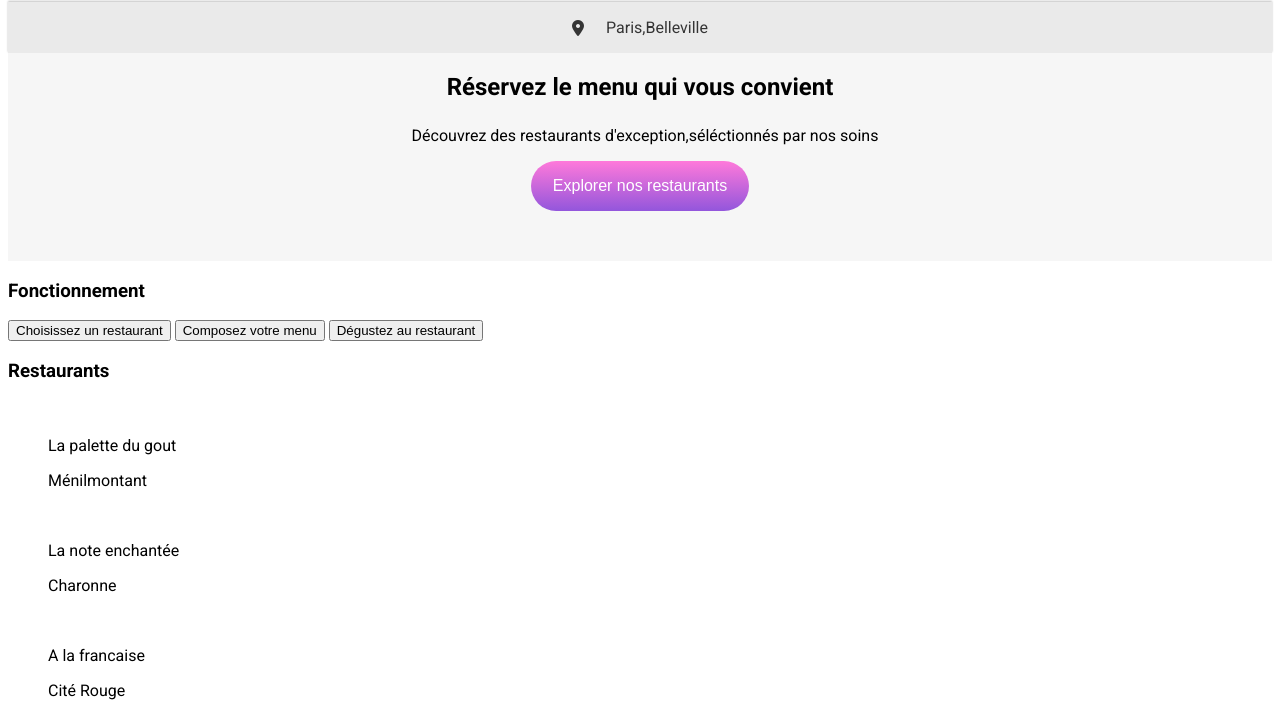
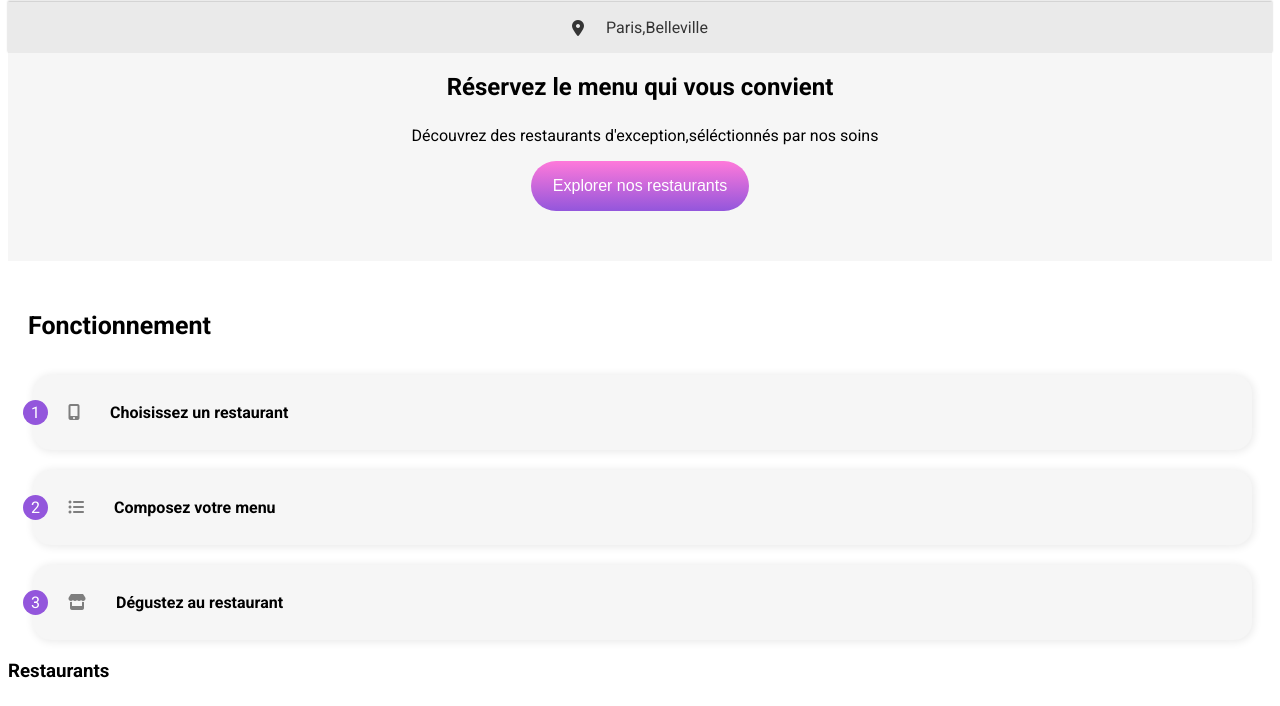
Before and after one commit to AbdelRG/AbdelrahimGourari_3_29102021, a website: page index.html in a window 1280 px wide. Shown: the part 94-800 px from the top of the page. Drawn offline with Linux system fonts and the light colour scheme.

Commit message:
fonctionnement list

```diff
--- a/index.html
+++ b/index.html
@@ -37,15 +37,21 @@
     <section class="restaurants">
       <div class="fonctionnementList">
         <h3 class="fonctionnementList__title">Fonctionnement</h3>
-        <button class="fonctionnementList__button">
-          <i></i> Choisissez un restaurant
-        </button>
-        <button class="fonctionnementList__button">
-          <i></i> Composez votre menu
-        </button>
-        <button class="fonctionnementList__button">
-          <i></i> Dégustez au restaurant
-        </button>
+        <div class="fonctionnementList__element">
+          <div class="fonctionnementList__elementNumber">1</div>
+          <i class="fas fa-mobile-alt"></i>
+          <p class="fonctionnementList__elementP">Choisissez un restaurant</p>
+        </div>
+        <div class="fonctionnementList__element">
+          <div class="fonctionnementList__elementNumber">2</div>
+          <i class="fas fa-list-ul"></i>
+          <p class="fonctionnementList__elementP">Composez votre menu</p>
+        </div>
+        <div class="fonctionnementList__element">
+          <div class="fonctionnementList__elementNumber">3</div>
+          <i class="fas fa-store"></i>
+          <p class="fonctionnementList__elementP">Dégustez au restaurant</p>
+        </div>
       </div>
 
       <h3 class="restaurantList__title">Restaurants</h3>
--- /dev/null
+++ b/sources/sass/composants/_fonctionnementList.scss
@@ -0,0 +1,48 @@
+.fonctionnementList__title {
+  margin-left: 20px;
+  font-size: 25px;
+  margin-top: 50px;
+  margin-bottom: 35px;
+}
+
+.fonctionnementList__element {
+  display: flex;
+  box-shadow: 1px 1px 8px 1px $darkGrey;
+  background-color: $grey;
+  min-height: 75px;
+  align-items: center;
+  margin-bottom: 20px;
+  border-radius: 18px 18px 18px 18px;
+  min-width: 325px;
+  margin-right: 20px;
+  margin-left: 25px;
+
+  .fonctionnementList__elementNumber {
+    display: flex;
+    border-radius: 50%;
+    min-height: 25px;
+    min-width: 25px;
+    color: $white;
+    background-color: $colour-primary;
+    align-items: center;
+    justify-content: center;
+    margin-right: 20px;
+    margin-left: -10px;
+  }
+  //icon
+  .fa-mobile-alt {
+    color: $iconGrey;
+    margin-right: 30px;
+  }
+  .fa-list-ul {
+    color: $iconGrey;
+    margin-right: 30px;
+  }
+  .fa-store {
+    color: $iconGrey;
+    margin-right: 30px;
+  }
+  .fonctionnementList__elementP {
+    font-weight: bold;
+  }
+}
--- a/sources/sass/main.scss
+++ b/sources/sass/main.scss
@@ -3,3 +3,4 @@
 @import "./composants/restaurantSearch";
 @import "./base/typography";
 @import "./composants/buttons";
+@import "./composants/fonctionnementList";
--- a/sources/sass/utils/_variables.scss
+++ b/sources/sass/utils/_variables.scss
@@ -3,6 +3,7 @@ $white: #ffffff;
 $darkGrey: #eaeaea;
 $grey: #f6f6f6;
 $lightBlack: #353535;
+$iconGrey: #7e7e7e;
 $colour-primary: #9356dc;
 $colour-secondary: #ff79da;
 //font
```
Also changed, not shown: assets/css/style.css, 1 other file.
